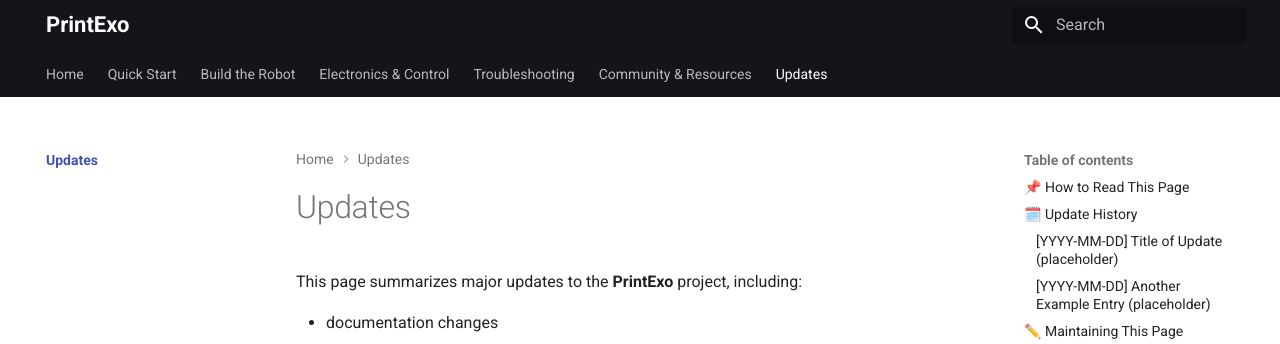
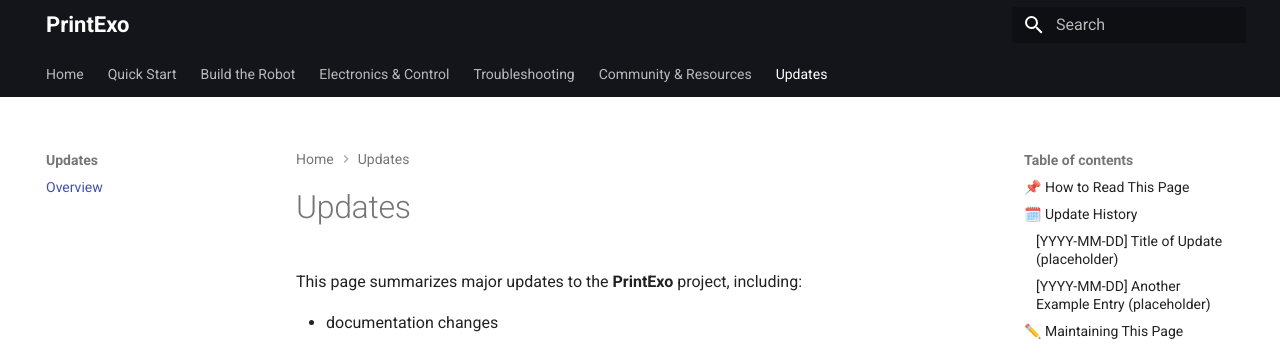
Before and after one commit to printexo/printexo.github.io, an MkDocs documentation site: the page built from docs/updates/index.md, in a window 1280 px wide. Shown: the top 344 px of the page. Built offline with MkDocs 1.6.1 and Material for MkDocs 9.7.7, drawn with Linux system fonts in a browser that asks for light colours.

Commit message:
Update mkdocs.yml

```diff
--- a/mkdocs.yml
+++ b/mkdocs.yml
@@ -21,7 +21,7 @@ theme:
     #- navigation.sections
     - navigation.path
     - navigation.prune
-    - navigation.indexes
+    # navigation.indexes
     - navigation.top
 
     - toc.follow
```
